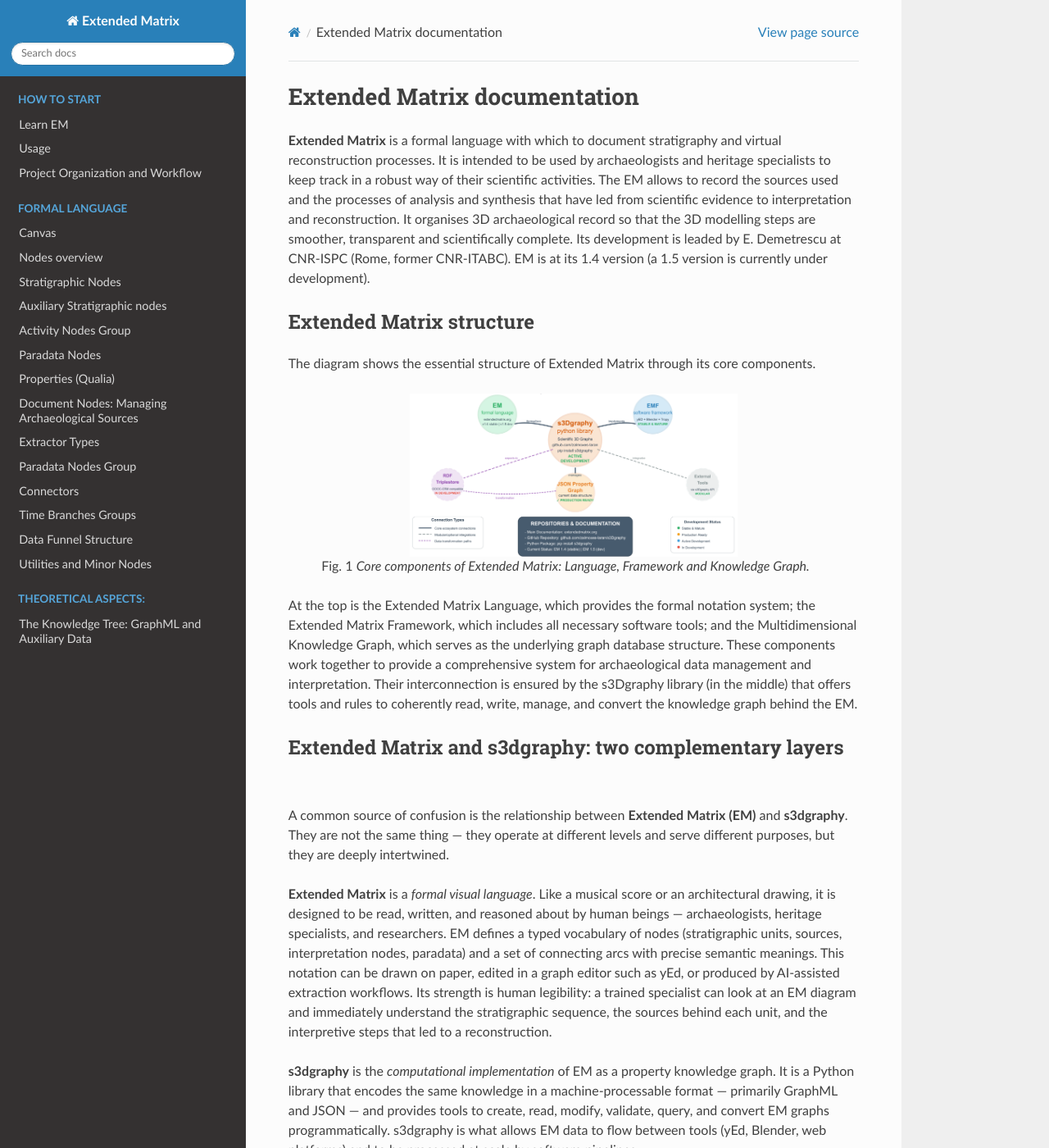
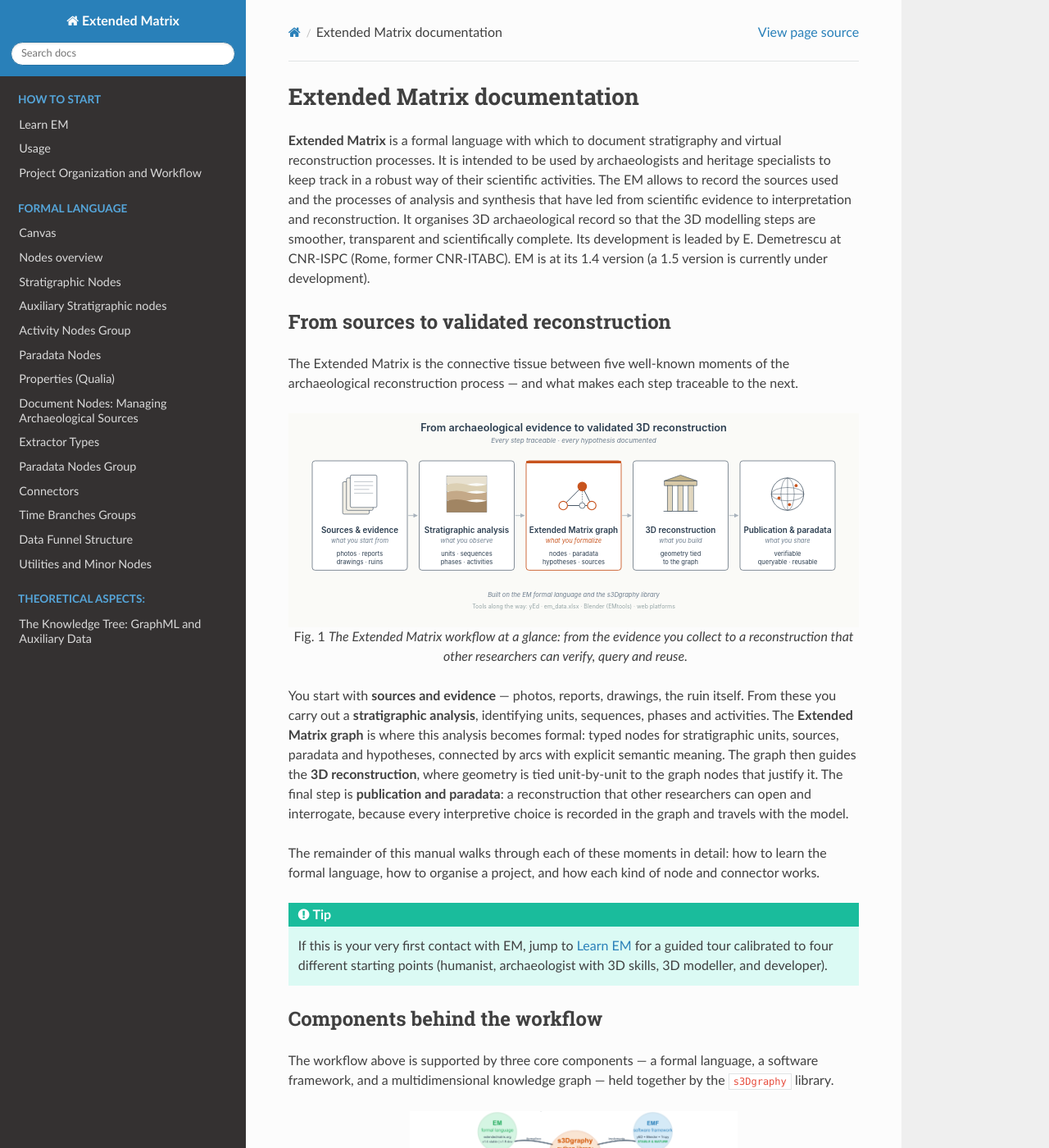
Before and after one commit to zalmoxes-laran/ExtendedMatrix-doc, a Sphinx documentation site: the page built from docs/index.rst, in a window 1280 px wide and 1400 px high. Shown: the whole window at 82% size. Built offline with Sphinx 7.4.7 and the Read the Docs theme 3.1.0, drawn with Linux system fonts in a browser that asks for light colours; pages that are not in the unit, such as notebooks, are missing from menus.

Commit message:
update intro to handbook

```diff
--- a/docs/index.rst
+++ b/docs/index.rst
@@ -3,10 +3,29 @@ Extended Matrix documentation
 
 **Extended Matrix** is a formal language with which to document stratigraphy and virtual reconstruction processes. It is intended to be used by archaeologists and heritage specialists to keep track in a robust way of their scientific activities. The EM allows to record the sources used and the processes of analysis and synthesis that have led from scientific evidence to interpretation and reconstruction. It organises 3D archaeological record so that the 3D modelling steps are smoother, transparent and scientifically complete. Its development is leaded by E. Demetrescu at CNR-ISPC (Rome, former CNR-ITABC). EM is at its 1.4 version (a 1.5 version is currently under development).
 
-Extended Matrix structure
--------------------------
+From sources to validated reconstruction
+----------------------------------------
 
-The diagram shows the essential structure of Extended Matrix through its core components.
+The Extended Matrix is the connective tissue between five well-known moments of the archaeological reconstruction process — and what makes each step traceable to the next.
+
+.. figure:: img/EM_workflow.svg
+   :width: 100%
+   :align: center
+
+   *The Extended Matrix workflow at a glance: from the evidence you collect to a reconstruction that other researchers can verify, query and reuse.*
+
+You start with **sources and evidence** — photos, reports, drawings, the ruin itself. From these you carry out a **stratigraphic analysis**, identifying units, sequences, phases and activities. The **Extended Matrix graph** is where this analysis becomes formal: typed nodes for stratigraphic units, sources, paradata and hypotheses, connected by arcs with explicit semantic meaning. The graph then guides the **3D reconstruction**, where geometry is tied unit-by-unit to the graph nodes that justify it. The final step is **publication and paradata**: a reconstruction that other researchers can open and interrogate, because every interpretive choice is recorded in the graph and travels with the model.
+
+The remainder of this manual walks through each of these moments in detail: how to learn the formal language, how to organise a project, and how each kind of node and connector works.
+
+.. tip::
+
+   If this is your very first contact with EM, jump to :doc:`learn_EM` for a guided tour calibrated to four different starting points (humanist, archaeologist with 3D skills, 3D modeller, and developer).
+
+Components behind the workflow
+------------------------------
+
+The workflow above is supported by three core components — a formal language, a software framework, and a multidimensional knowledge graph — held together by the ``s3Dgraphy`` library.
 
 .. figure:: img/EM_schema_general.png
    :width: 400px
```
Also changed, not shown: docs/img/EM_workflow.svg (added).
